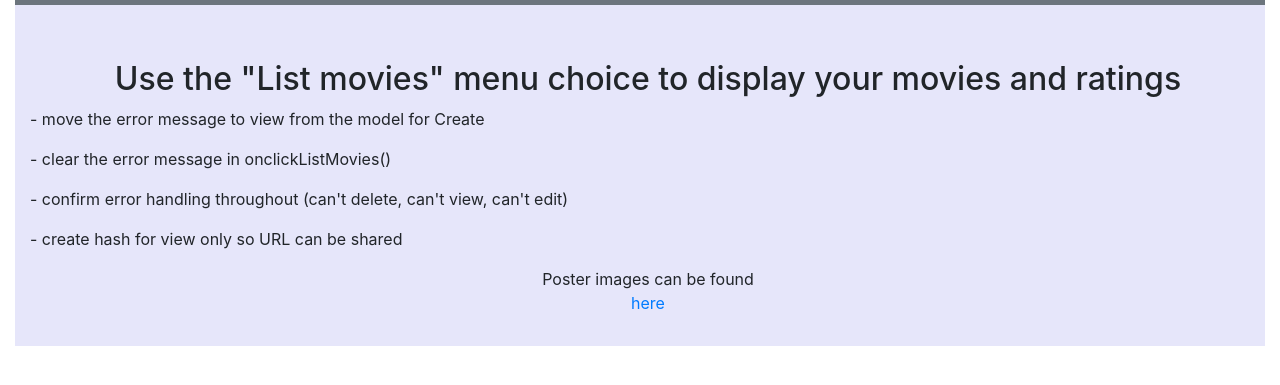
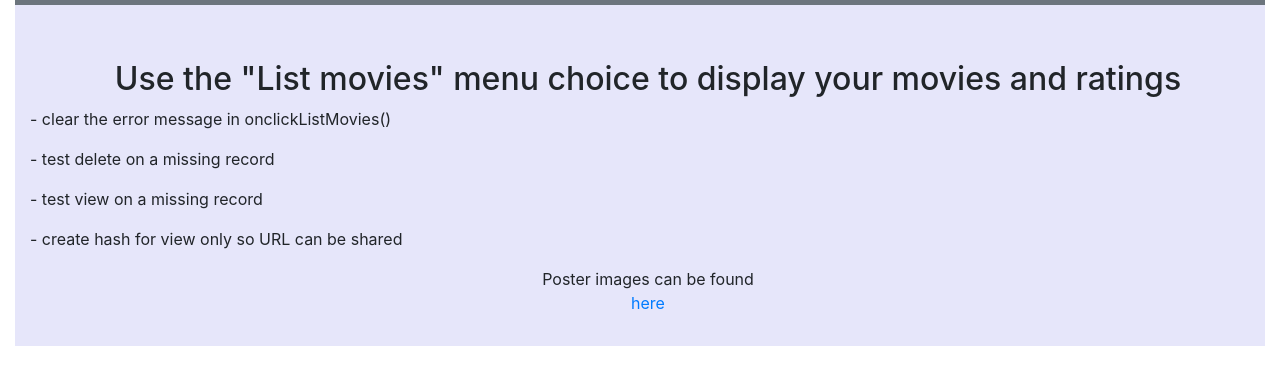
Before and after one commit to edphelps/movie-chkpt, a website: page public/index.html in a window 1280 px wide. Both pictures are taken after a click on the link "Home". Shown: the part 105-490 px from the top of the page. Drawn offline with nearby package versions, Linux system fonts and the light colour scheme.

Commit message:
before changing View to handle missing movie

```diff
--- a/public/index.html
+++ b/public/index.html
@@ -60,9 +60,9 @@
 
       <p>&nbsp;</p>
       <h2 class="text-center ml-3">Use the "List movies" menu choice to display your movies and ratings</h2>
-      <p>- move the error message to view from the model for Create</p>
       <p>- clear the error message in onclickListMovies()</p>
-      <p>- confirm error handling throughout (can't delete, can't view, can't edit)</p>
+      <p>- test delete on a missing record</p>
+      <p>- test view on a missing record</p>
       <p>- create hash for view only so URL can be shared</p>
       <p class="text-center ml-3">Poster images can be found<br><a  target="_blank" href="https://www.empireonline.com/movies/features/best-posters/">here</a>  </p>
 
--- a/public/list-movies.js
+++ b/public/list-movies.js
@@ -27,7 +27,7 @@ function fillFormFields(sAction, sSubmitBtn, oMovie = { id: "", title: "", direc
 }
 
 // =========================================================
-// Return a movie object from the form fields
+// Return a movie object from the form field value
 function getMovieFromForm() {
   const frm = document.getElementById("movie-form");
   return {
@@ -114,20 +114,6 @@ function onSubmitMovie() {
             console.log("error.config", error.config);
             console.log("^^^^^^^^^^ AJAX error on edit ^^^^^^^^^^");
           });
-          // .catch((error) => {
-          //   displayErrorMessage("res.data.error.message");
-          //   console.log("---------- AJAX error on edit ----------");
-          //   console.log(error);
-          //   console.log('--------');
-          //   if (error.response) {
-          //     // The request was made and the server responded with a status code
-          //     // that falls out of the range of 2xx
-          //     console.log("> data: ",error.response.data);
-          //     console.log("> status: ",error.response.status);
-          //     console.log("> headers: ",error.response.headers);
-          //   }
-          //   console.log("^^^^^^^^^^ AJAX error on edit ^^^^^^^^^^");
-          // });
         break;
 
       // CREATE A NEW MOVIE RECORD -------------
@@ -335,6 +321,8 @@ function templateMovieList(aMovies) {
 // renders the view listing all of the movies in the db
 function displayMovieList() {
 
+  clearErrorMessage();
+
   // show spinner
   // document.querySelector("#content--list-movies .spinner").removeAttribute("hidden");
   document.querySelector("#content--list-movies .spinner").style.display = "block";
```
Also changed, not shown: server/view.js (+0 -170 lines).
